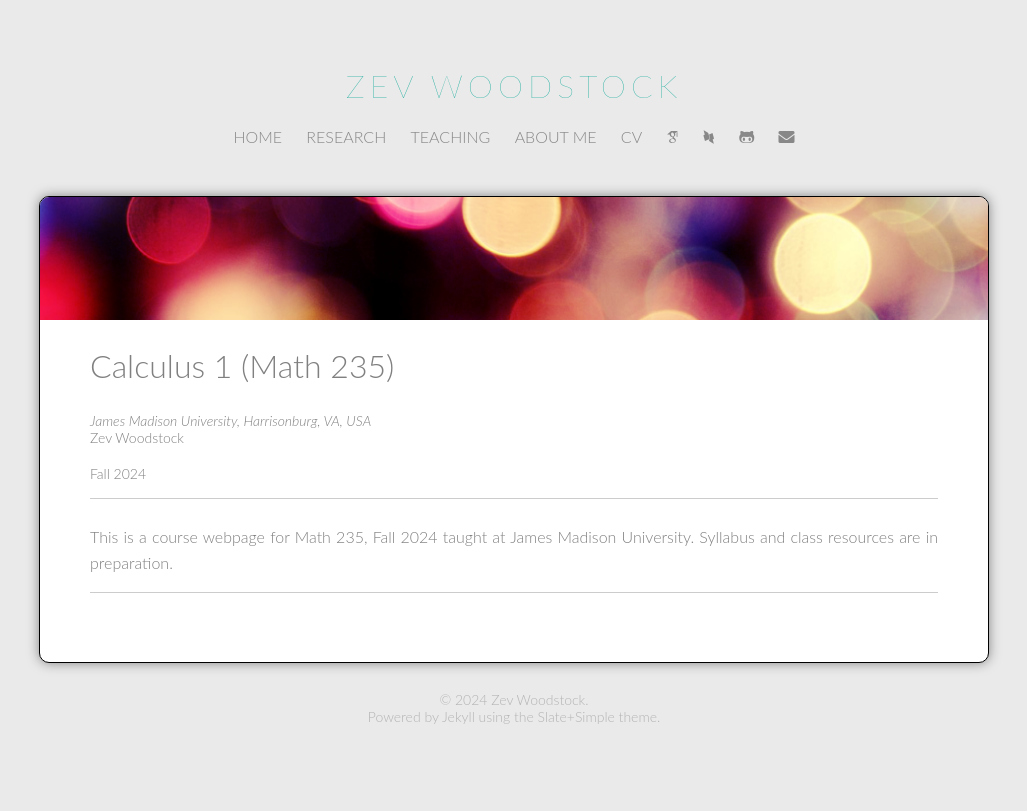
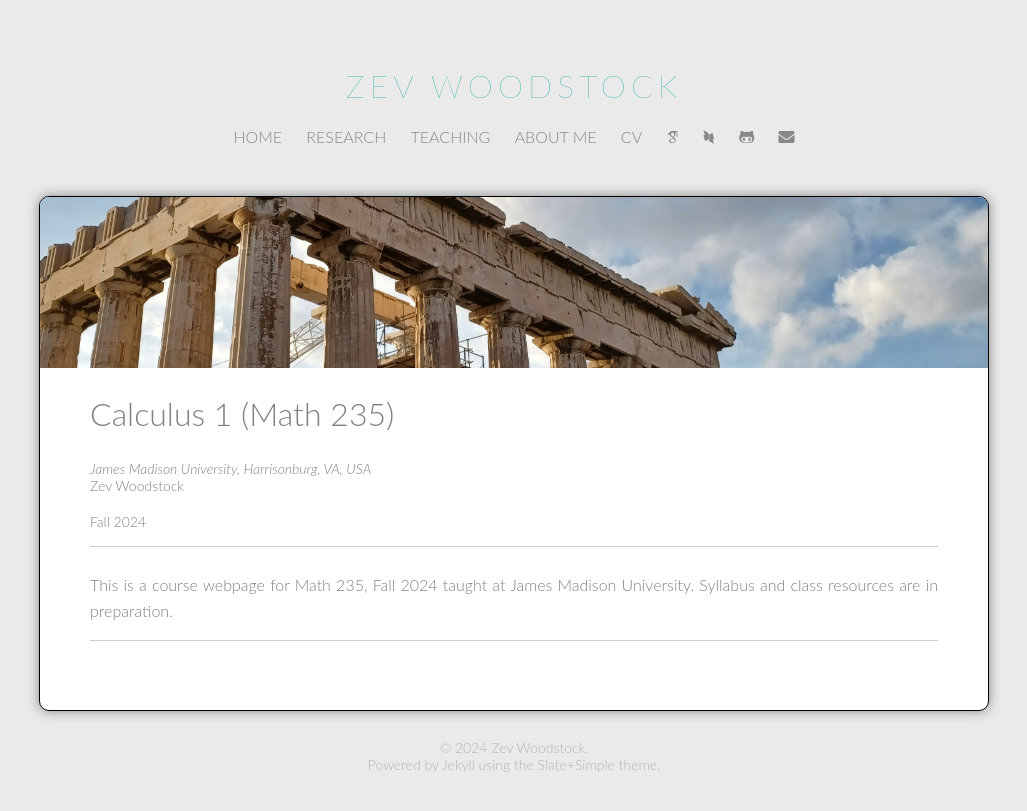
Before and after one commit to zevwoodstock/zevwoodstock.github.io, a Jekyll site: the page built from teaching/_posts/2024-08-21-calculus.md, in a window 1280 px wide. Shown: the top 811 px of the page, without its empty margins (126-1153 px from the left). Built offline with Jekyll 4.4.1, drawn with Linux system fonts in a browser that asks for light colours; some web fonts are replaced.

Commit message:
added image

```diff
--- a/teaching/_posts/2024-08-21-calculus.md
+++ b/teaching/_posts/2024-08-21-calculus.md
@@ -8,6 +8,7 @@ subtitle:
 author: Zev Woodstock
 semester: Fall 2024
 tags: []
+featured-image: /media/calc1.jpg
 date: 2024-01-01
 ---
 
```
Also changed, not shown: media/calc1.jpg (added).
